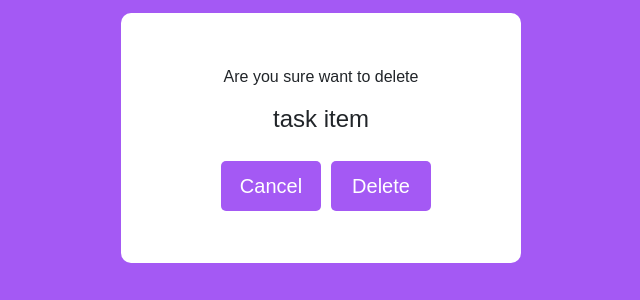
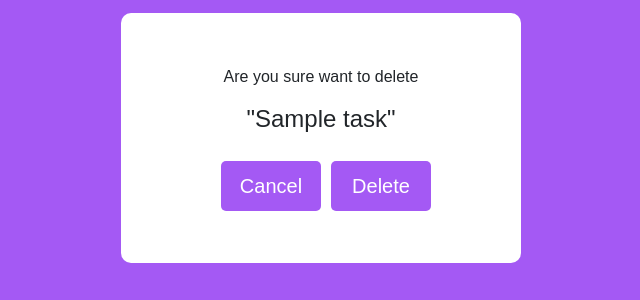
Before and after one commit to Messi002/Python_Crud_without_APIs, a Django app: page //task/1/delete in a window 1280 px wide. Shown: the part 262-562 px from the top of the page, without its empty margins (319-959 px from the left). Run offline with Django 5.2, Linux system fonts and the light colour scheme; tables that the repository leaves empty hold one stand-in row (values such as "Sample post").

Commit message:
added paths for delete and cancel

```diff
--- a/new_todo/todoapp/templates/task_delete.html
+++ b/new_todo/todoapp/templates/task_delete.html
@@ -5,14 +5,13 @@
 
 <div class="delete-container">
     <p>Are you sure want to delete</p>
-    <!-- <h4>"{{task.title}}"</h4> -->
-    <h4>task item</h4>
+    <h4>"{{task.title}}"</h4>
     <div class="btn-container">
-        <a href="">
+        <a href="{% url 'task-list' %}">
             <button class="btn-cancel">Cancel</button>
         </a>
         <form action="" method='POST'>
-
+           {% csrf_token %}
             <button class="btn-delete">Delete</button>
         </form>
 
```
